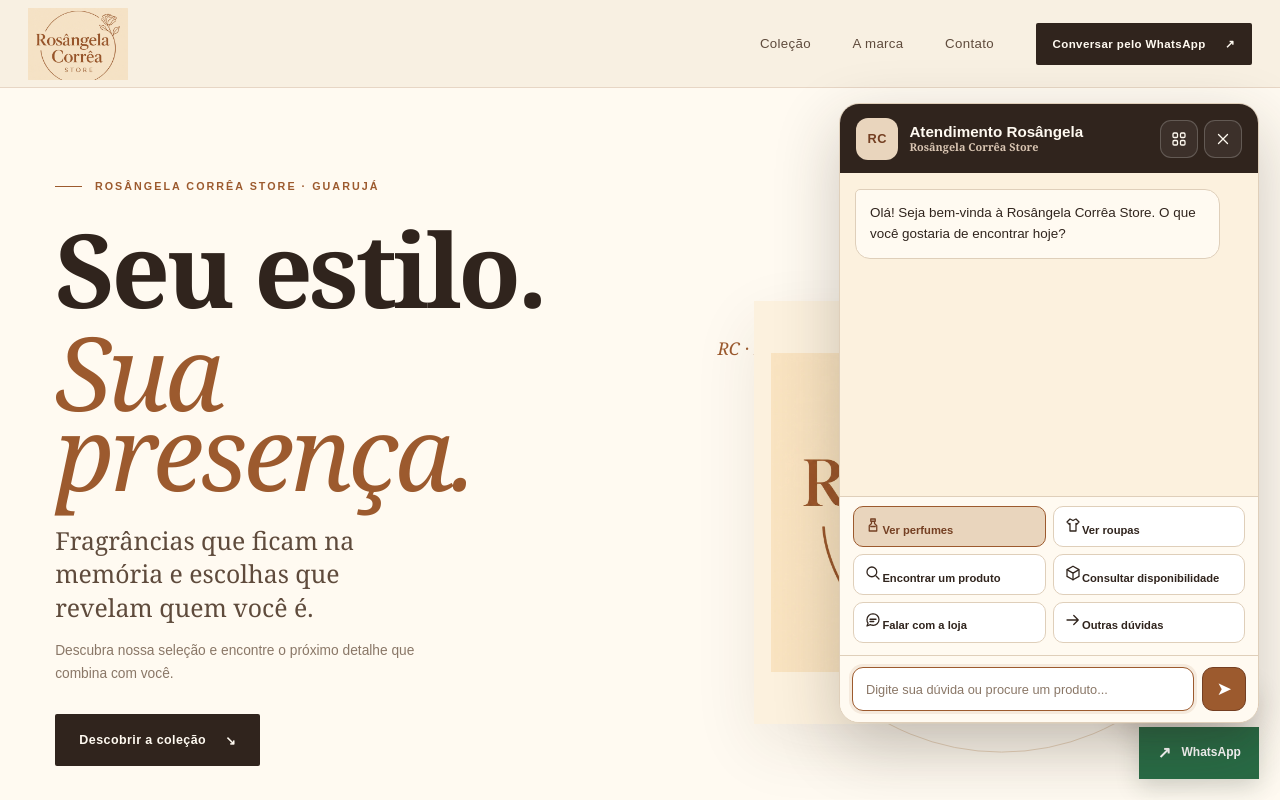
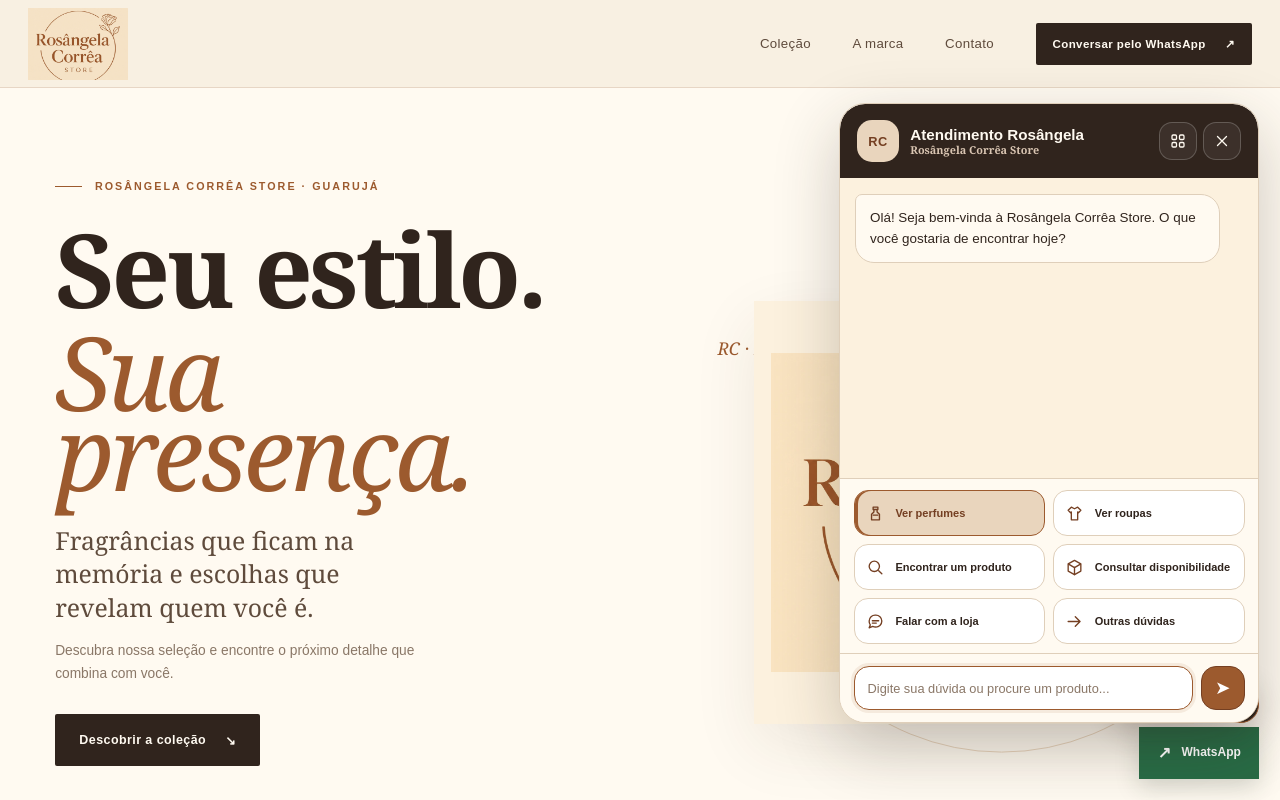
Before and after one commit to JoaoCorreaHTML/rosangela, a website: page index.html in a window 1280 px wide. Both pictures are taken after a click on the button "Atendimento". Shown: the top 800 px of the page. Drawn offline with Linux system fonts and the light colour scheme; no server answers.

Commit message:
Round chat surfaces and emphasize icon-led quick actions

```diff
--- a/css/style.css
+++ b/css/style.css
@@ -62,3 +62,28 @@ h1,h2,h3,.price{font-family:var(--serif);font-weight:600;line-height:.98;letter-
 @media(max-width:760px){.chat-fab{right:.8rem;bottom:4.3rem}.chat-panel{right:.5rem;bottom:.5rem;width:calc(100vw - 1rem);height:calc(100dvh - 1rem);max-height:720px;border-radius:18px}.chat-log{padding:.85rem}.chat-sg{padding:.5rem .65rem .65rem;max-height:165px}}
 @media(max-width:380px){.chat-option{font-size:.65rem;padding:.48rem}.chat-product{grid-template-columns:78px minmax(0,1fr);gap:.55rem}.chat-product-image{width:78px;height:102px}}
 @media(prefers-reduced-motion:reduce){.chat-fab,.chat-option,.msg-l{transition:none}}
+
+/* Refinamento: mais ícones, menos ruído textual e superfícies arredondadas */
+.chat-panel{border-radius:26px}
+.chat-hd{border-radius:25px 25px 0 0;padding:1rem 1.05rem}
+.chat-avatar{border-radius:15px}
+.chat-menu,.chat-x{border-radius:13px}
+.chat-log{gap:.85rem}
+.msg{border-radius:19px}
+.msg.bot{border-top-left-radius:7px}
+.msg.me{border-top-right-radius:7px}
+.chat-sg{gap:.5rem;padding:.7rem .85rem .8rem}
+.chat-option{display:flex;align-items:center;gap:.65rem;min-height:46px;border-radius:14px;padding:.55rem .7rem}
+.chat-option svg{width:19px;height:19px;flex:none;color:var(--accent-dark)}
+.chat-option span{font-size:.69rem}
+.chat-option.is-primary{box-shadow:inset 3px 0 0 var(--accent)}
+.chat-f{padding:.75rem .85rem}
+.chat-f .chat-input{border-radius:15px}
+.chat-send{border-radius:15px;display:grid;place-items:center}
+.chat-f .chat-send svg{width:20px;height:20px}
+.chat-product{border-radius:18px;padding:.7rem}
+.chat-product-image{border-radius:13px}
+.chat-product-actions a{border-radius:10px}
+.chat-fab{border-radius:18px}
+.chat-fab svg{width:20px;height:20px}
+@media(max-width:760px){.chat-panel{border-radius:25px}.chat-hd{border-radius:24px 24px 0 0}}
```
